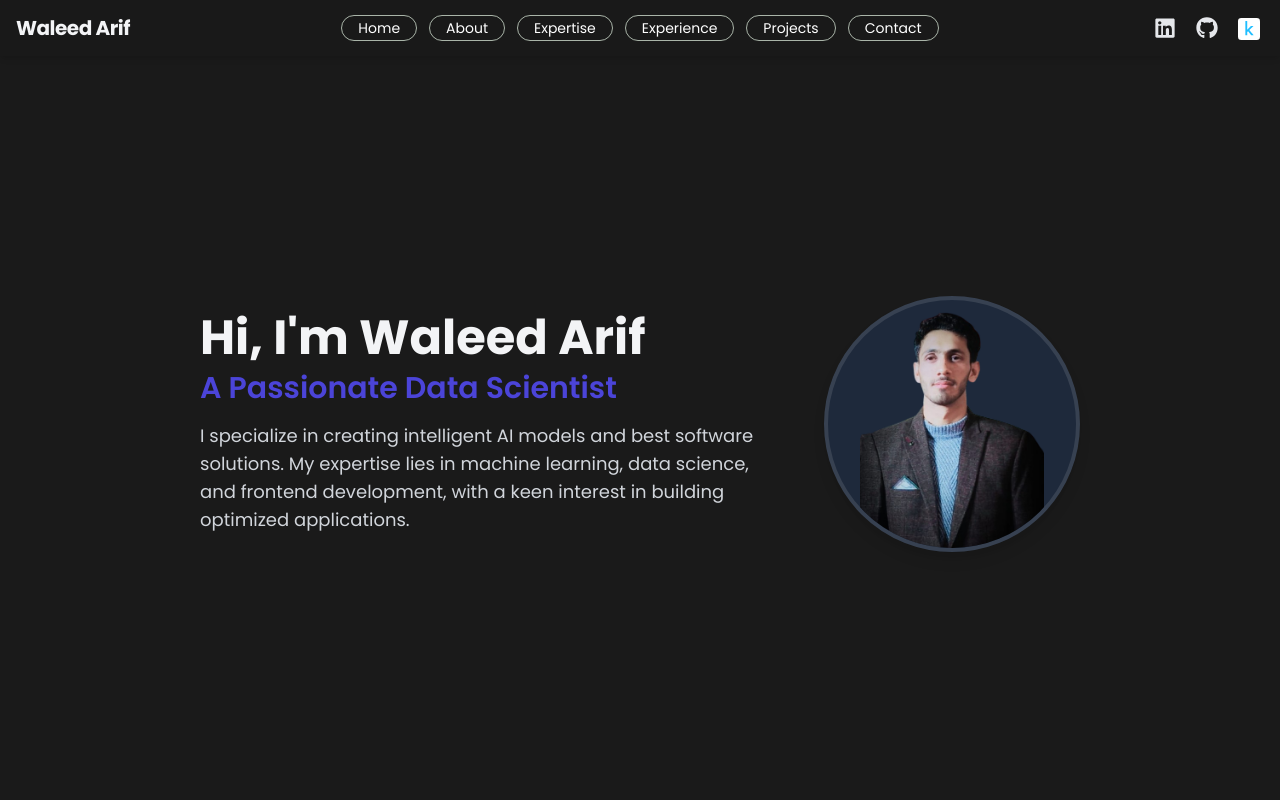
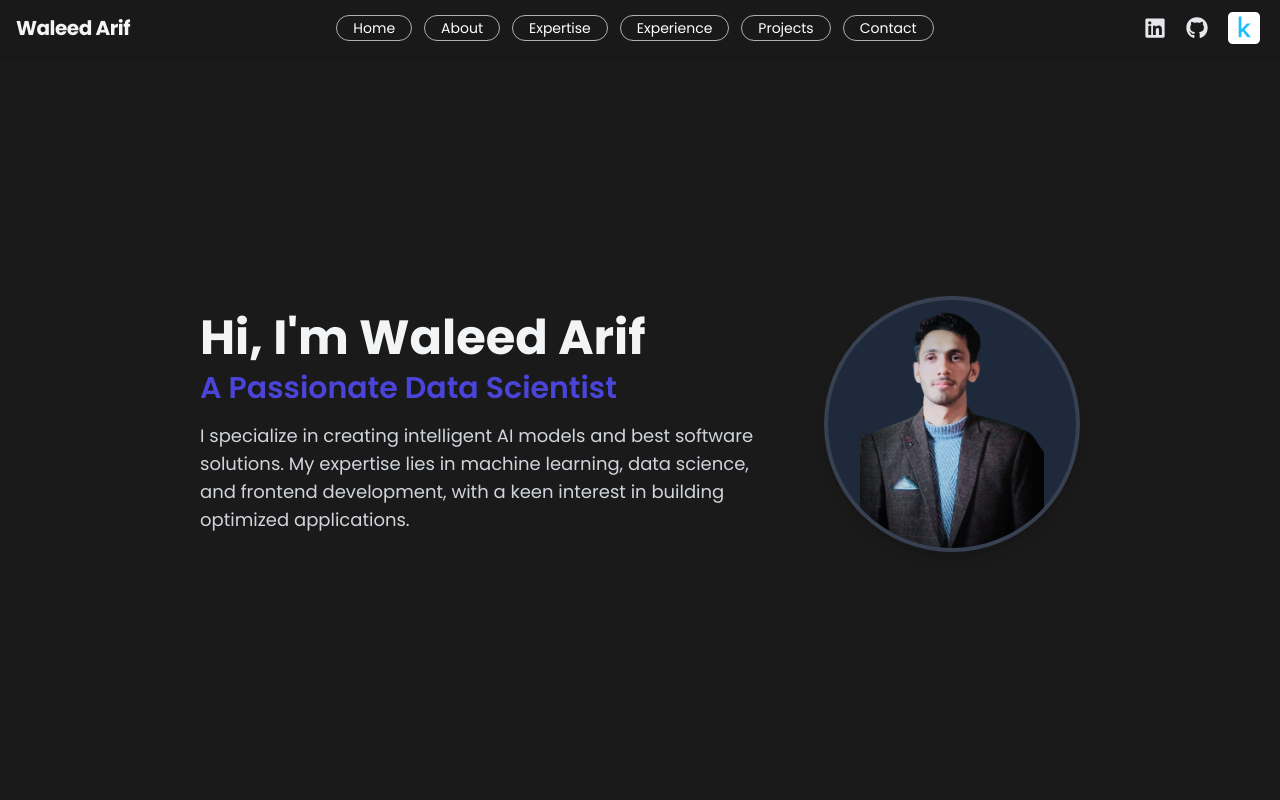
Before and after one commit to waleedarif1011/waleed, a React (Vite) app: page /#home-section in a window 1280 px wide. Shown: the top 800 px of the page. Built offline with nearby package versions, Linux system fonts and the light colour scheme.

Commit message:
fix: kaggle-logo image to png from svg

```diff
--- a/src/components/Header.tsx
+++ b/src/components/Header.tsx
@@ -245,14 +245,10 @@ const Header: React.FC = () => {
                 className="block p-1 transition-all duration-200 ease-in-out hover:opacity-85 hover:scale-110"
               >
                 <img
-                  src="/kaggle-logo.svg"
+                  className="h-8 w-8"
+                  src="/kaggle-logo.png"
                   alt="Kaggle"
-                  style={{
-                    width: 22,
-                    height: 22,
-                    display: "inline-block",
-                    verticalAlign: "middle",
-                  }}
+                  title="Kaggle"
                 />
               </a>
             </div>
```
Also changed, not shown: public/kaggle-logo.png (added), 6 other files (tests, documents, lock files or other folders).
